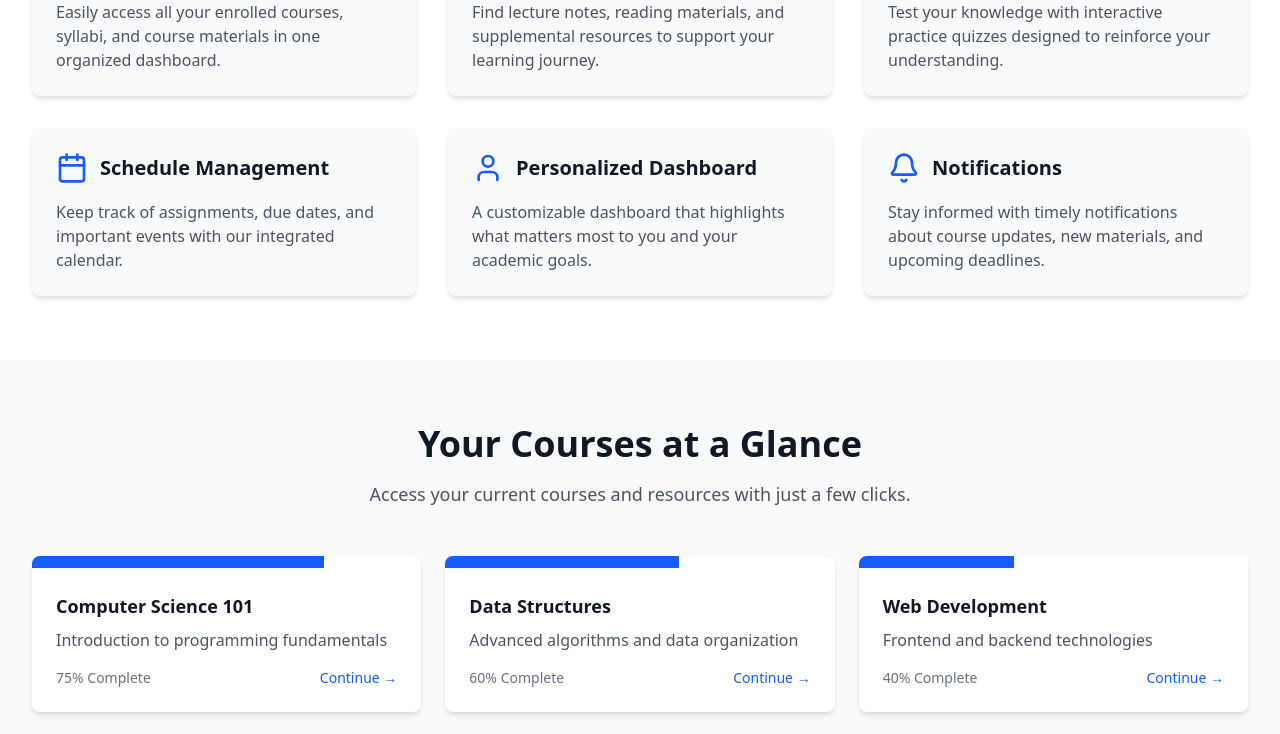
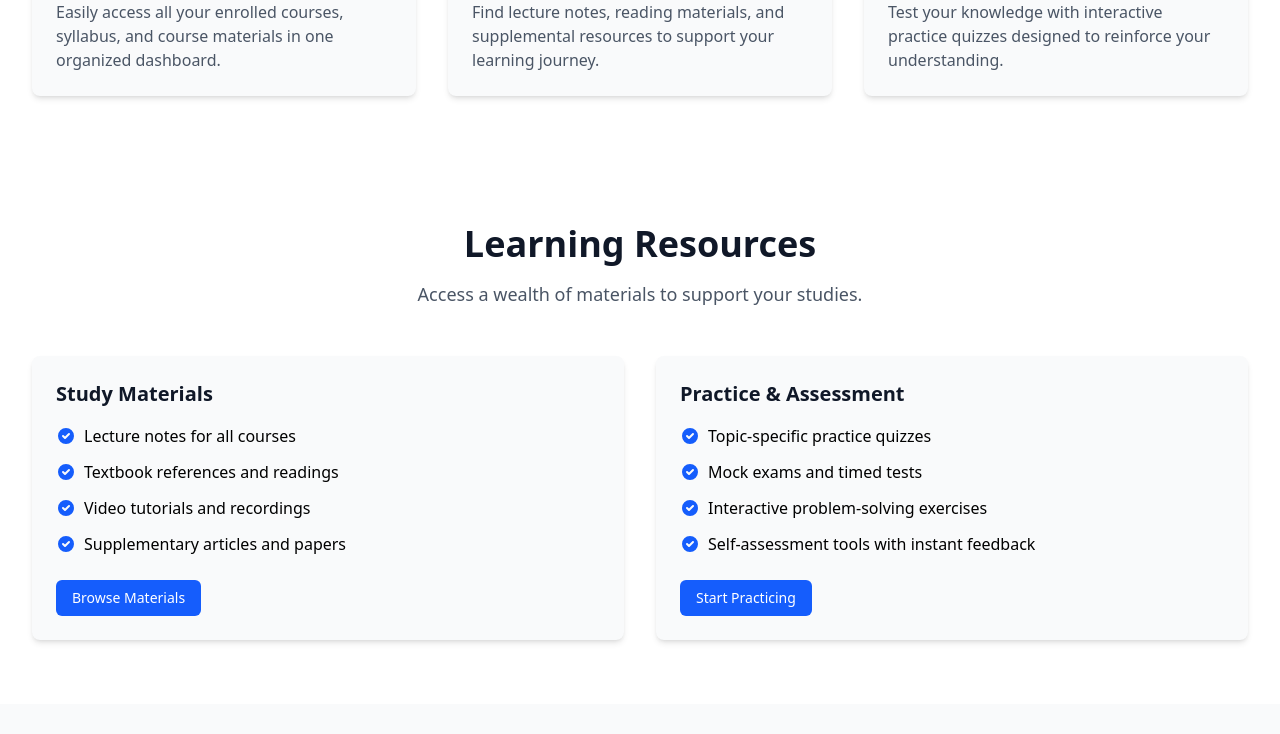
Before and after one commit to S7vik/PECPORTAL, a React (Vite) app in the folder frontend/: page / in a window 1280 px wide. Shown: the part 760-1494 px from the top of the page. Built offline with nearby package versions, Linux system fonts and the light colour scheme.

Commit message:
changes in landingpage and bugs

```diff
--- a/frontend/src/pages/Dashboard.jsx
+++ b/frontend/src/pages/Dashboard.jsx
@@ -1,6 +1,6 @@
 import React, { useState, useEffect, useCallback, useRef } from 'react';
 import { Bell, Search, LogOut, List } from 'lucide-react';
-import { useNavigate } from 'react-router-dom'; // Changed from useRouter
+import { useNavigate } from 'react-router-dom';
 import api from '../api/axios';
 import Sidebar from '../pages/Sidebar';
 import CourseCard from '../pages/CourseCard';
@@ -21,14 +21,22 @@ const Dashboard = () => {
   const [isMobileSidebarOpen, setIsMobileSidebarOpen] = useState(false);
   const navigate = useNavigate();
   const logoutInProgress = useRef(false);
-
+  const tokenRemoved = useRef(false);
 
   // Fetch user data and courses on component mount
   useEffect(() => {
     const fetchDashboardData = async () => {
+      // If token was already checked and removed, don't try to fetch again
+      if (tokenRemoved.current) {
+        setLoading(false);
+        return;
+      }
+
       const token = localStorage.getItem('token');
 
       if (!token) {
+        tokenRemoved.current = true;
+        setLoading(false);
         navigate('/login', { replace: true });
         return;
       }
@@ -56,6 +64,7 @@ const Dashboard = () => {
 
         if (err.response && err.response.status === 401) {
           // Unauthorized - token expired or invalid
+          tokenRemoved.current = true;
           localStorage.removeItem('token');
           navigate('/login', { replace: true });
         }
@@ -73,10 +82,22 @@ const Dashboard = () => {
     if (logoutInProgress.current) return;
 
     logoutInProgress.current = true;
+    tokenRemoved.current = true;
     localStorage.removeItem('token');
 
     // Force a browser redirect instead of using React Router
-    // This is more reliable across browsers
+    window.location.href = '/login';
+  }, []);
+
+  // Direct navigation without React Router
+  const handleBackToLogin = useCallback(() => {
+    if (logoutInProgress.current) return;
+
+    logoutInProgress.current = true;
+    tokenRemoved.current = true;
+    localStorage.removeItem('token');
+
+    // Use direct browser navigation instead of React Router
     window.location.href = '/login';
   }, []);
 
@@ -105,13 +126,13 @@ const Dashboard = () => {
     );
   }
 
+  // Error state component
   if (error) {
-    localStorage.removeItem('token');
     return (
         <div className="min-h-screen flex flex-col items-center justify-center bg-gray-50">
           <p className="text-red-500 mb-4">{error}</p>
           <button
-              onClick={() => navigate('/login', { replace: true })}
+              onClick={handleBackToLogin}
               className="px-4 py-2 bg-gray-800 text-white rounded-md"
           >
             Back to Login
--- a/frontend/src/pages/LandingPage.jsx
+++ b/frontend/src/pages/LandingPage.jsx
@@ -1,6 +1,7 @@
 import React , { useState } from 'react';
 import { BookOpen, FileText, CheckSquare, User, Zap, Calendar, Bell, LogIn } from 'lucide-react';
 import { useNavigate } from 'react-router-dom';
+
 
 const PECPortalLandingPage = () => {
   const [isMenuOpen, setIsMenuOpen] = useState(false);
@@ -19,7 +20,6 @@ const PECPortalLandingPage = () => {
               </div>
               <div className="hidden md:ml-6 md:flex md:space-x-6">
                 <a href="#features" className="px-3 py-2 text-sm font-medium hover:bg-blue-600 rounded-md">Features</a>
-                <a href="#courses" className="px-3 py-2 text-sm font-medium hover:bg-blue-600 rounded-md">Courses</a>
                 <a href="#resources" className="px-3 py-2 text-sm font-medium hover:bg-blue-600 rounded-md">Resources</a>
                 <a href="#faq" className="px-3 py-2 text-sm font-medium hover:bg-blue-600 rounded-md">FAQ</a>
               </div>
@@ -80,9 +80,9 @@ const PECPortalLandingPage = () => {
                 </button>
               </div>
             </div>
-            <div className="mt-10 lg:mt-0 lg:w-1/2 flex justify-center">
+            <div className="mt-10 lg:mt-0 lg:w-1/2 flex justify-center  ">
               <img
-                src="/api/placeholder/600/400"
+                src="https://img.collegepravesh.com/2015/11/PEC-Logo.png"
                 alt="Student dashboard preview"
                 className="rounded-lg shadow-xl"
               />
@@ -110,7 +110,7 @@ const PECPortalLandingPage = () => {
                 <h3 className="text-xl font-semibold text-gray-900">Course Access</h3>
               </div>
               <p className="text-gray-600">
-                Easily access all your enrolled courses, syllabi, and course materials in one organized dashboard.
+                Easily access all your enrolled courses, syllabus, and course materials in one organized dashboard.
               </p>
             </div>
 
@@ -133,78 +133,11 @@ const PECPortalLandingPage = () => {
                 Test your knowledge with interactive practice quizzes designed to reinforce your understanding.
               </p>
             </div>
-
-            <div className="p-6 bg-gray-50 rounded-lg shadow-md">
-              <div className="flex items-center mb-4">
-                <Calendar className="h-8 w-8 text-blue-600 mr-3" />
-                <h3 className="text-xl font-semibold text-gray-900">Schedule Management</h3>
-              </div>
-              <p className="text-gray-600">
-                Keep track of assignments, due dates, and important events with our integrated calendar.
-              </p>
-            </div>
-
-            <div className="p-6 bg-gray-50 rounded-lg shadow-md">
-              <div className="flex items-center mb-4">
-                <User className="h-8 w-8 text-blue-600 mr-3" />
-                <h3 className="text-xl font-semibold text-gray-900">Personalized Dashboard</h3>
-              </div>
-              <p className="text-gray-600">
-                A customizable dashboard that highlights what matters most to you and your academic goals.
-              </p>
-            </div>
-
-            <div className="p-6 bg-gray-50 rounded-lg shadow-md">
-              <div className="flex items-center mb-4">
-                <Bell className="h-8 w-8 text-blue-600 mr-3" />
-                <h3 className="text-xl font-semibold text-gray-900">Notifications</h3>
-              </div>
-              <p className="text-gray-600">
-                Stay informed with timely notifications about course updates, new materials, and upcoming deadlines.
-              </p>
-            </div>
           </div>
         </div>
       </div>
 
-      {/* Courses Preview Section */}
-      <div id="courses" className="py-16 bg-gray-50">
-        <div className="max-w-7xl mx-auto px-4 sm:px-6 lg:px-8">
-          <div className="text-center mb-12">
-            <h2 className="text-3xl font-extrabold text-gray-900 sm:text-4xl">
-              Your Courses at a Glance
-            </h2>
-            <p className="mt-4 text-lg text-gray-600">
-              Access your current courses and resources with just a few clicks.
-            </p>
-          </div>
 
-          <div className="grid md:grid-cols-2 lg:grid-cols-3 gap-6">
-            {[
-              { title: "Computer Science 101", desc: "Introduction to programming fundamentals", progress: 75 },
-              { title: "Data Structures", desc: "Advanced algorithms and data organization", progress: 60 },
-              { title: "Web Development", desc: "Frontend and backend technologies", progress: 40 },
-              { title: "Database Management", desc: "SQL and database design principles", progress: 85 },
-              { title: "Software Engineering", desc: "Project management and development lifecycle", progress: 30 },
-              { title: "Machine Learning", desc: "AI algorithms and applications", progress: 15 }
-            ].map((course, idx) => (
-              <div key={idx} className="bg-white rounded-lg shadow-md overflow-hidden">
-                <div className="h-3 bg-blue-600" style={{ width: `${course.progress}%` }}></div>
-                <div className="p-6">
-                  <h3 className="text-lg font-semibold text-gray-900 mb-2">{course.title}</h3>
-                  <p className="text-gray-600 mb-4">{course.desc}</p>
-                  <div className="flex justify-between items-center">
-                    <span className="text-sm text-gray-500">{course.progress}% Complete</span>
-                    <button className="text-blue-600 hover:text-blue-800 text-sm font-medium">
-                      Continue →
-                    </button>
-                  </div>
-                </div>
-              </div>
-            ))}
-          </div>
-        </div>
-      </div>
 
       {/* Resources Section */}
       <div id="resources" className="py-16 bg-white">
@@ -366,7 +299,7 @@ const PECPortalLandingPage = () => {
               <ul className="space-y-2 text-sm">
                 <li><a href="#" className="hover:text-white">Home</a></li>
                 <li><a href="#features" className="hover:text-white">Features</a></li>
-                <li><a href="#courses" className="hover:text-white">Courses</a></li>
+
                 <li><a href="#resources" className="hover:text-white">Resources</a></li>
               </ul>
             </div>
--- a/frontend/src/pages/Login.jsx
+++ b/frontend/src/pages/Login.jsx
@@ -41,7 +41,8 @@ const Login = () => {
   };
 
   return (
-    <div className="min-h-screen flex items-center justify-center bg-blue-600">
+    <div className="min-h-screen flex items-center justify-center bg-gradient-to-br from-[#0f172a] via-[#1e293b] to-[#0ea5e9]">
+
     <div className="bg-white px-8 py-10 rounded-xl shadow-sm border border-blue-50 w-full max-w-md">
       <h2 className="text-2xl font-semibold text-black tracking-tight">
         Welcome Back
--- a/frontend/src/pages/Sidebar.jsx
+++ b/frontend/src/pages/Sidebar.jsx
@@ -18,10 +18,10 @@ const Sidebar = ({
     <div
       className={`${
         isOpen ? 'translate-x-0' : '-translate-x-full'
-            } transform fixed md:relative md:translate-x-0 top-0 left-0 h-screen bg-gray-900 w-64 transition-transform duration-200 ease-in-out z-40`}
+      } transform  md:relative md:translate-x-0 top-0 left-0 min-h-full bg-gray-900 w-64 transition-transform duration-200 ease-in-out z-40 sticky`}
     >
-            <div className="flex flex-col h-full">
-                <div className="flex items-center justify-between p-4 border-b border-gray-800">
+      <div className="flex flex-col min-h-full">
+        <div className="flex items-center justify-between p-4 border-b border-gray-800 sticky top-0 bg-gray-900 z-50">
           <h2 className="text-white text-xl font-bold">
             {isAdmin ? 'Admin Panel' : 'Student Portal'}
           </h2>
@@ -42,15 +42,15 @@ const Sidebar = ({
             </div>
             <div className="ml-3">
               <p className="text-white font-medium">{userData?.name || 'User'}</p>
-                            <p className="text-gray-400 text-sm">{isAdmin ? 'Administrator' : userData?.department?.toUpperCase() || 'Student'}</p>
+              <p className="text-gray-400 text-sm">
+                {isAdmin ? 'Administrator' : userData?.department?.toUpperCase() || 'Student'}
+              </p>
             </div>
           </div>
         </div>
 
         <nav className="p-4 flex-1 overflow-y-auto">
-                    <p className="text-gray-400 text-xs uppercase tracking-wider mb-2">
-                        Navigation
-                    </p>
+          <p className="text-gray-400 text-xs uppercase tracking-wider mb-2">Navigation</p>
           <ul className="space-y-1">
             <li>
               <button
@@ -102,9 +102,7 @@ const Sidebar = ({
 
           {isAdmin && (
             <>
-                            <p className="text-gray-400 text-xs uppercase tracking-wider mt-6 mb-2">
-                                Administration
-                            </p>
+              <p className="text-gray-400 text-xs uppercase tracking-wider mt-6 mb-2">Administration</p>
               <ul className="space-y-1">
                 <li>
                   <button
```
Lines whose indentation alone changed are shown as unchanged.
